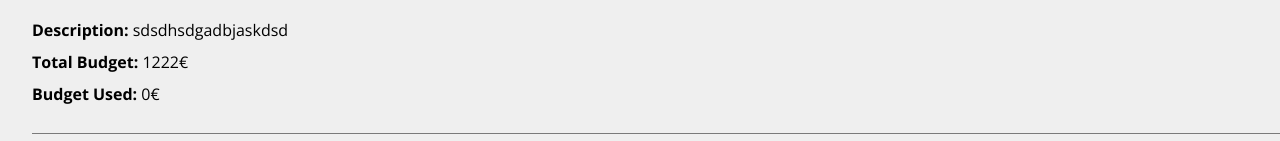
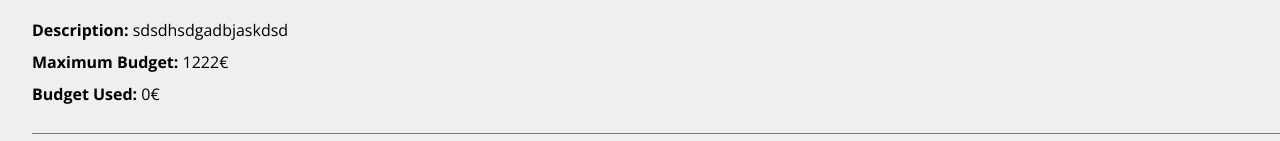
Before and after one commit to ZeMendes17/IHC_ProjectFlow, a React (Create React App) app: page /project/1 in a window 1280 px wide. Shown: the part 195-336 px from the top of the page. Built offline with nearby package versions, Linux system fonts and the light colour scheme; data requests are answered from the project's data file.

Commit message:
Completing

```diff
--- a/src/pages/Project.js
+++ b/src/pages/Project.js
@@ -219,7 +219,7 @@ function Project () {
                                         <span>Description:</span> {project.description}
                                     </p>
                                     <p>
-                                        <span>Total Budget:</span> {project.budget}€
+                                        <span>Maximum Budget:</span> {project.budget}€
                                     </p>
                                     <p>
                                         <span>Budget Used:</span> {project.cost}€
```
